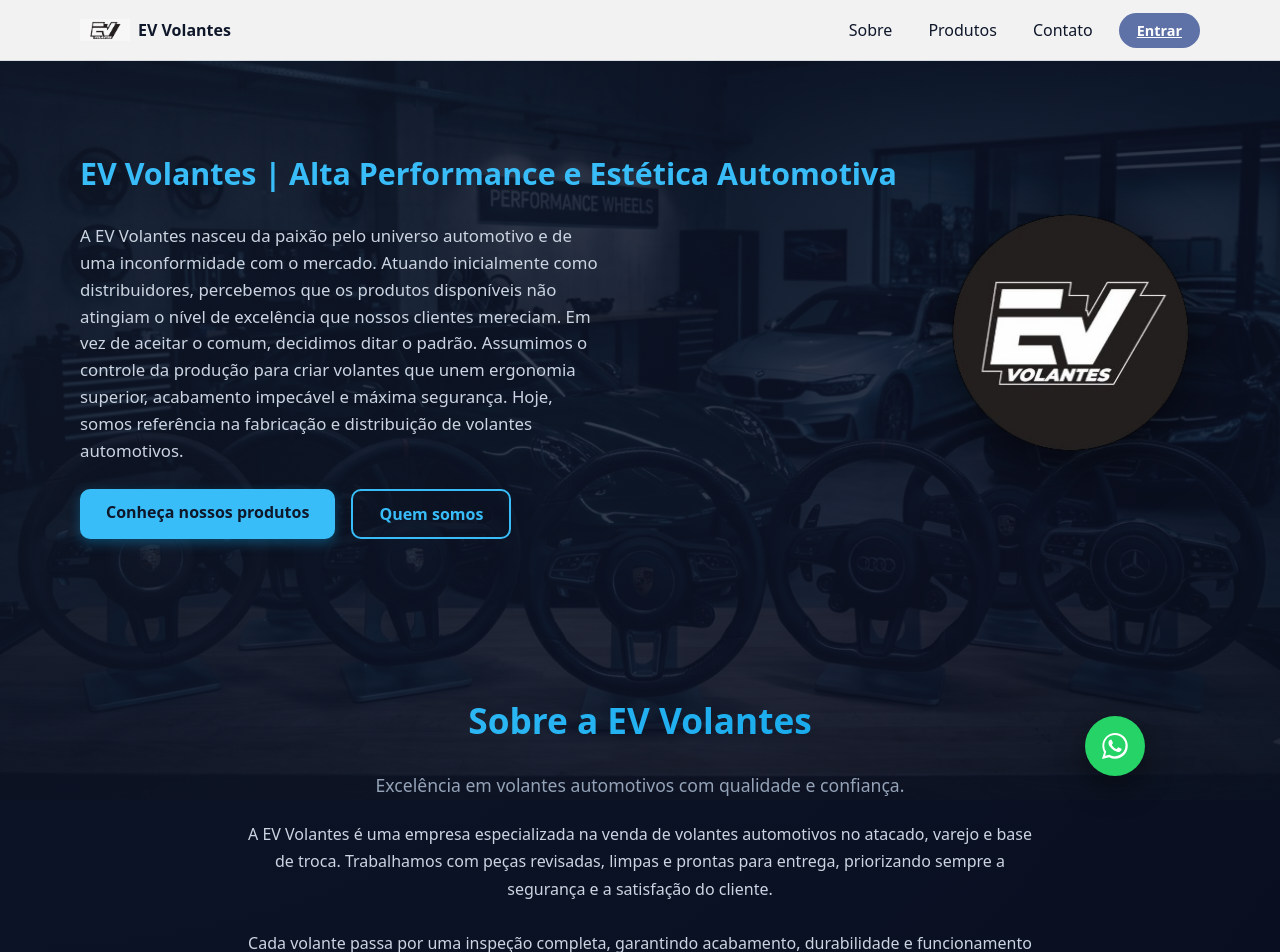
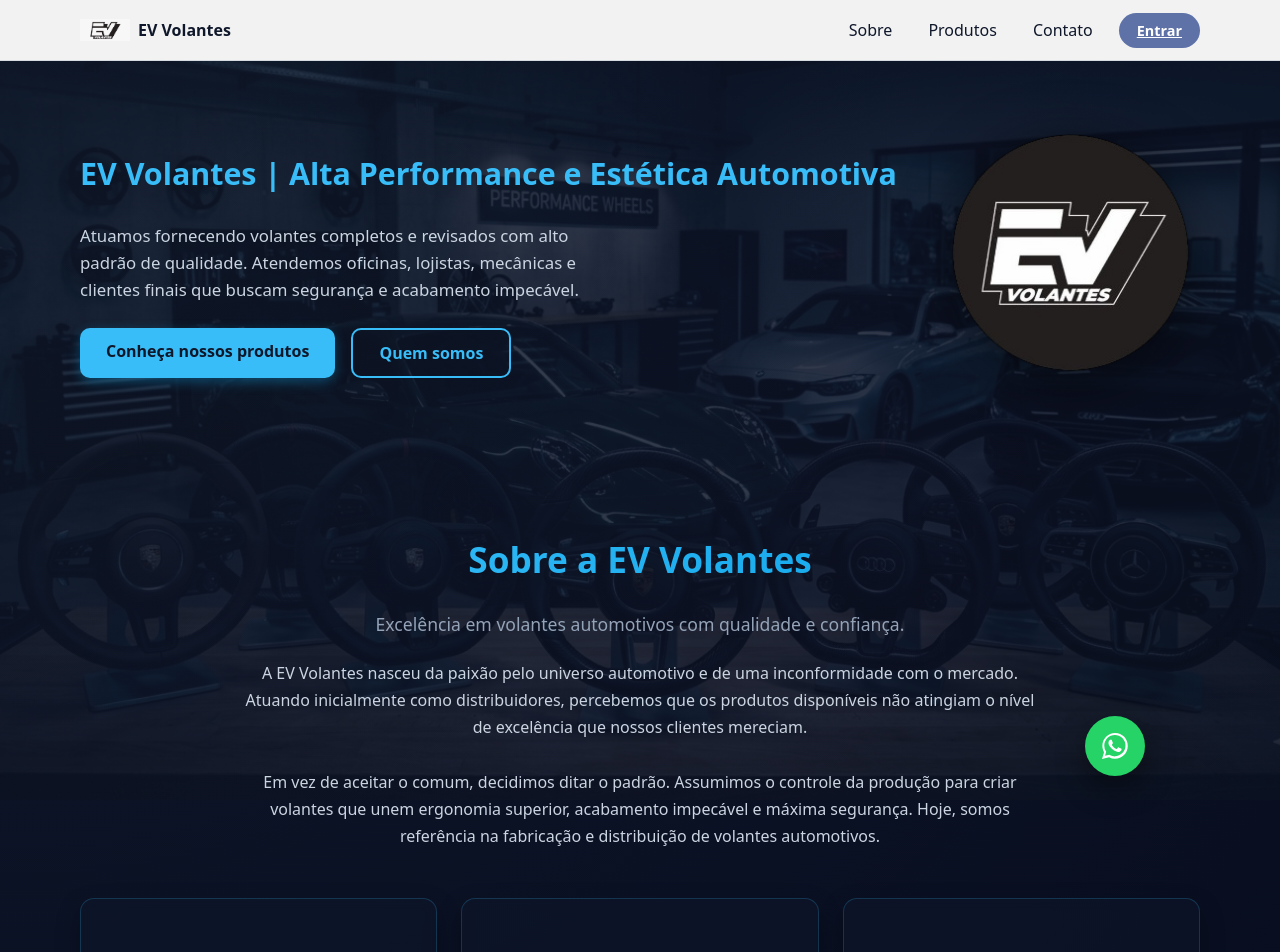
Before and after one commit to guilhermegerra1989/operisflow, a Vue app in the folder apps/operisflow-web/: page / in a window 1280 px wide. Shown: the top 952 px of the page. Built offline with nearby package versions, Linux system fonts and the light colour scheme; no server answers.

Commit message:
descrição inicial

```diff
--- a/apps/operisflow-web/src/modules/ev-volantes/home/pages/Home.vue
+++ b/apps/operisflow-web/src/modules/ev-volantes/home/pages/Home.vue
@@ -129,11 +129,9 @@ function abrirGaleria(marca: Marca) {
               </h1>
 
           <p class="hero-subtitulo">
-            A EV Volantes nasceu da paixão pelo universo automotivo e de uma inconformidade com o mercado.
-            Atuando inicialmente como distribuidores, percebemos que os produtos disponíveis não atingiam o nível de excelência que nossos clientes mereciam.
-            Em vez de aceitar o comum, decidimos ditar o padrão.
-            Assumimos o controle da produção para criar volantes que unem ergonomia superior, acabamento impecável e máxima segurança.
-            Hoje, somos referência na fabricação e distribuição de volantes automotivos.
+            Atuamos fornecendo volantes completos e revisados com alto padrão
+            de qualidade. Atendemos oficinas, lojistas, mecânicas e clientes
+            finais que buscam segurança e acabamento impecável.
           </p>
 
           <div class="hero-botoes">
@@ -161,13 +159,11 @@ function abrirGaleria(marca: Marca) {
           <p class="subtitle">Excelência em volantes automotivos com qualidade e confiança.</p>
 
           <p class="sobre-descricao">
-            A EV Volantes é uma empresa especializada na venda de volantes
-            automotivos no atacado, varejo e base de troca. Trabalhamos com
-            peças revisadas, limpas e prontas para entrega, priorizando sempre a
-            segurança e a satisfação do cliente.<br/><br/>
-            Cada volante passa por uma inspeção completa, garantindo acabamento,
-            durabilidade e funcionamento perfeito. Nosso compromisso é entregar
-            produtos de alto padrão com agilidade e atendimento diferenciado.
+            A EV Volantes nasceu da paixão pelo universo automotivo e de uma inconformidade com o mercado.
+            Atuando inicialmente como distribuidores, percebemos que os produtos disponíveis não atingiam o nível de excelência que nossos clientes mereciam.<br/><br/>
+            Em vez de aceitar o comum, decidimos ditar o padrão.
+            Assumimos o controle da produção para criar volantes que unem ergonomia superior, acabamento impecável e máxima segurança.
+            Hoje, somos referência na fabricação e distribuição de volantes automotivos.
           </p>
         </div>
 
```
